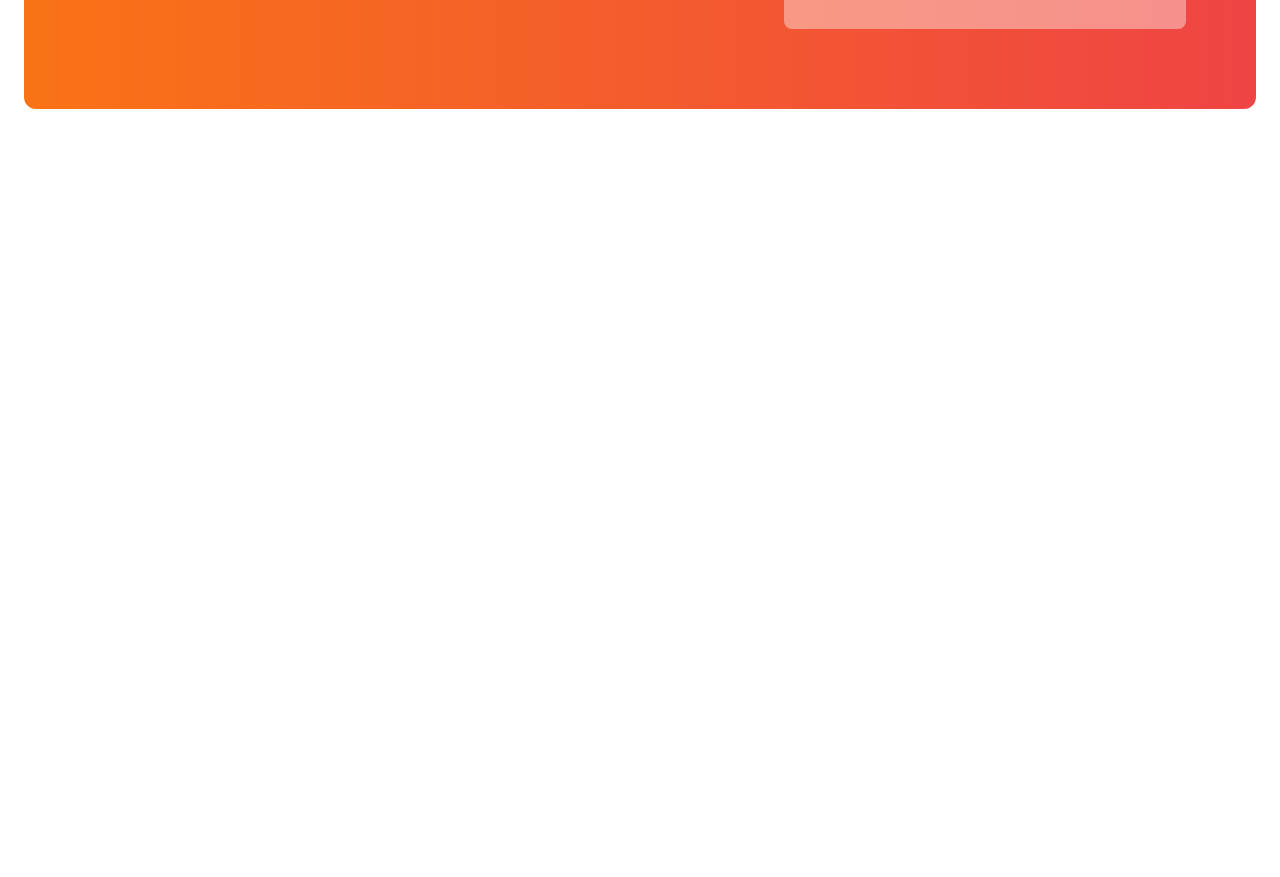
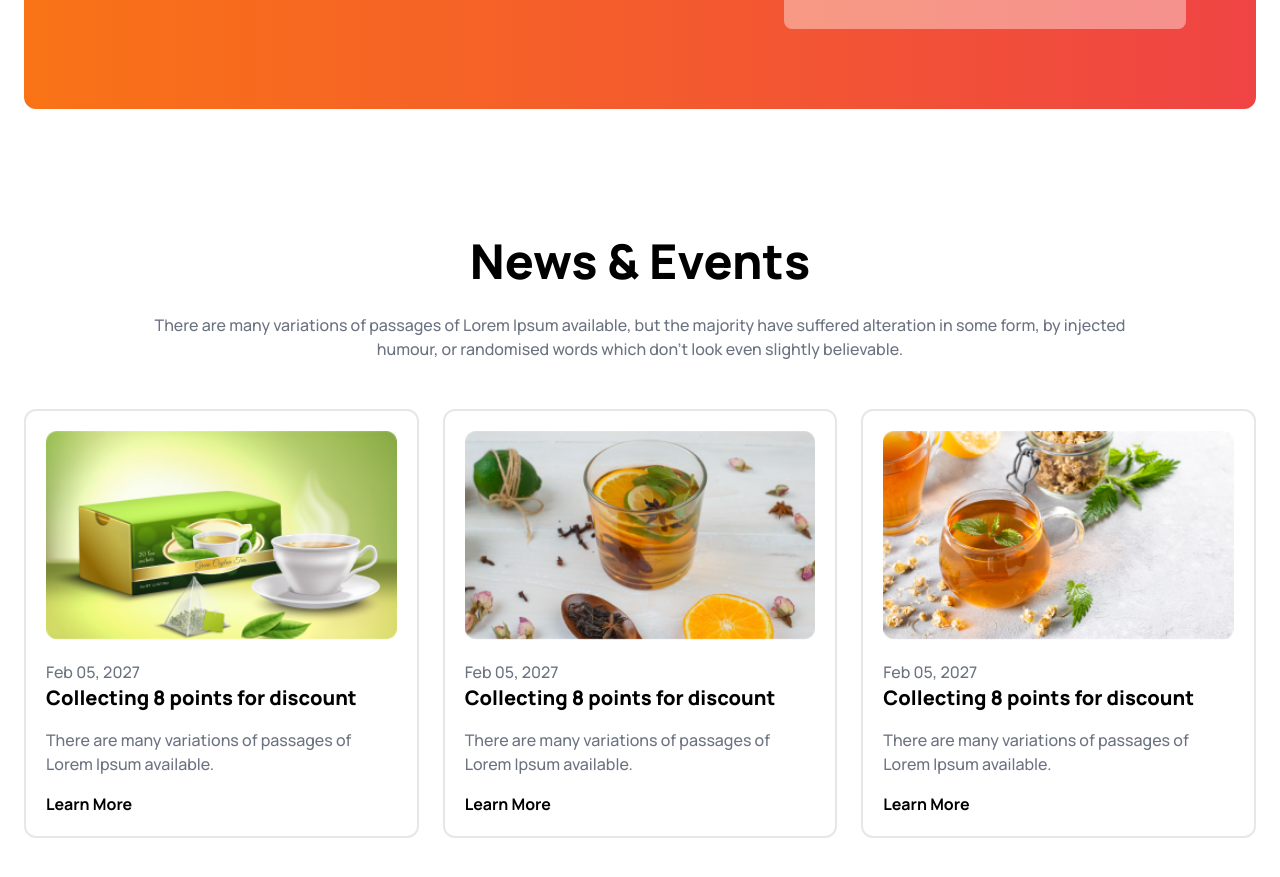
Before and after one commit to AkashPaul923/tea-house-with-tailwind, a plain HTML site: page index.html in a window 1280 px wide. Shown: the part 2416-3293 px from the top of the page. Before the commit the page ends 2653 px from the top, so only its background shows below. Drawn offline with nearby package versions, Linux system fonts and the light colour scheme.

Commit message:
news section in main design and responsive

```diff
--- a/index.html
+++ b/index.html
@@ -141,6 +141,34 @@
                 </div>
             </div>
           </section>
+          <!-- news section start -->
+           <section class="mb-12 md:mb-20 lg:mb-32">
+            <h2 class="text-3xl md:text-4xl lg:text-5xl font-extrabold text-center mb-7">News & Events</h2>
+            <p class="text-base text-gray-500 font-medium text-center md:w-4/5 mx-auto mb-12">There are many variations of passages of Lorem Ipsum available, but the majority have suffered alteration in some form, by injected humour, or randomised words which don't look even slightly believable. </p>
+            <div class="grid grid-cols-1 md:grid-cols-2 lg:grid-cols-3 gap-6 ">
+                <div class="p-5 border-2 rounded-xl ">
+                    <img src="images/news-1.png" alt="" class="w-full">
+                    <p class="text-base font-medium text-gray-500 mt-5">Feb 05, 2027</p>
+                    <h4 class="text-xl font-extrabold">Collecting 8 points for discount</h4>
+                    <p class="text-base font-medium text-gray-500 my-4">There are many variations of passages of Lorem Ipsum available.</p>
+                    <p class="text-base font-bold">Learn More</p>
+                </div>
+                <div class="p-5 border-2 rounded-xl">
+                    <img src="images/news-2.png" alt="" class="w-full">
+                    <p class="text-base font-medium text-gray-500 mt-5">Feb 05, 2027</p>
+                    <h4 class="text-xl font-extrabold">Collecting 8 points for discount</h4>
+                    <p class="text-base font-medium text-gray-500 my-4">There are many variations of passages of Lorem Ipsum available.</p>
+                    <p class="text-base font-bold">Learn More</p>
+                </div>
+                <div class="p-5 border-2 rounded-xl">
+                    <img src="images/news-3.png" alt="" class="w-full">
+                    <p class="text-base font-medium text-gray-500 mt-5">Feb 05, 2027</p>
+                    <h4 class="text-xl font-extrabold">Collecting 8 points for discount</h4>
+                    <p class="text-base font-medium text-gray-500 my-4">There are many variations of passages of Lorem Ipsum available.</p>
+                    <p class="text-base font-bold">Learn More</p>
+                </div>
+            </div>
+           </section>
     </main>
     <footer>
 
```
